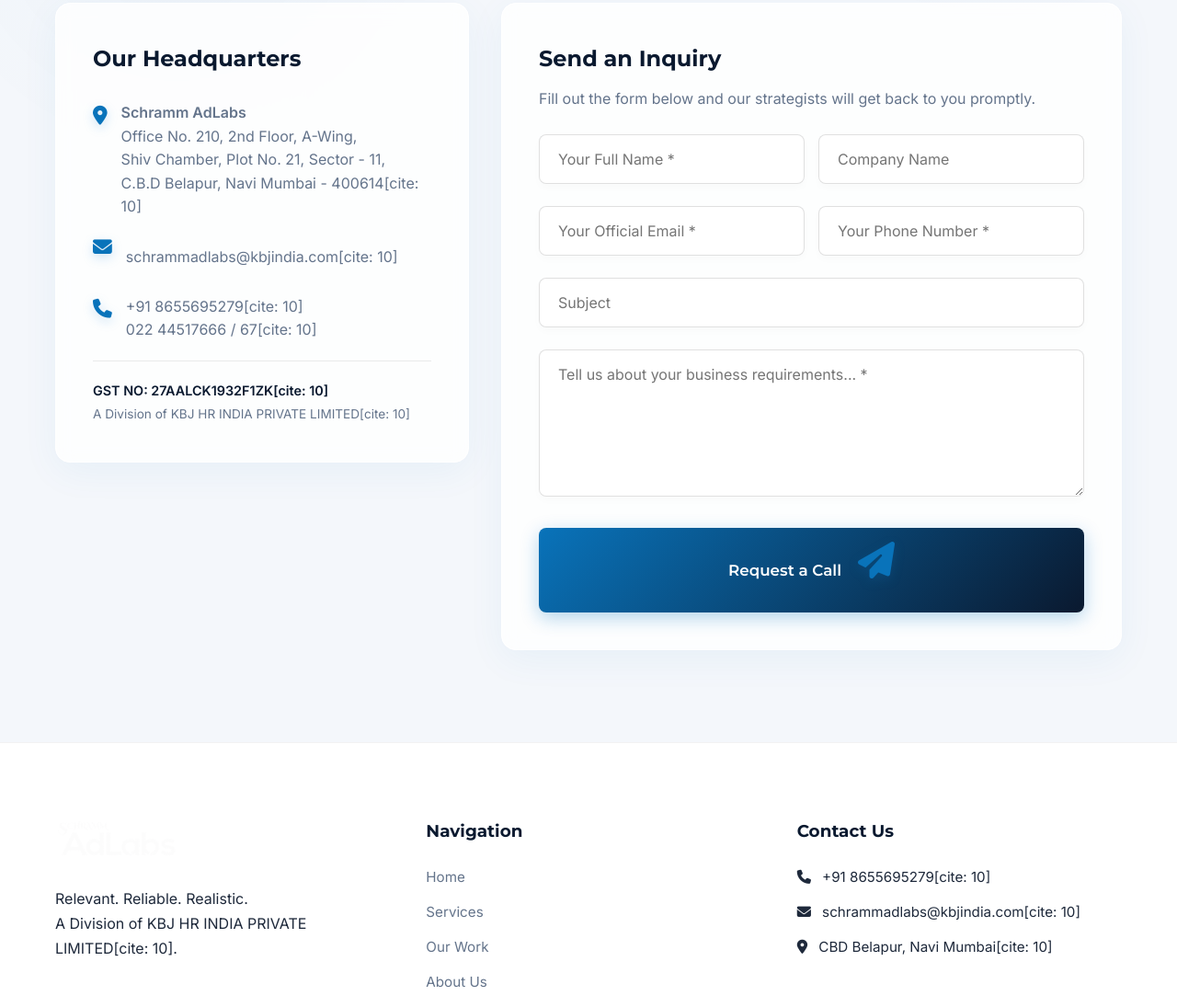
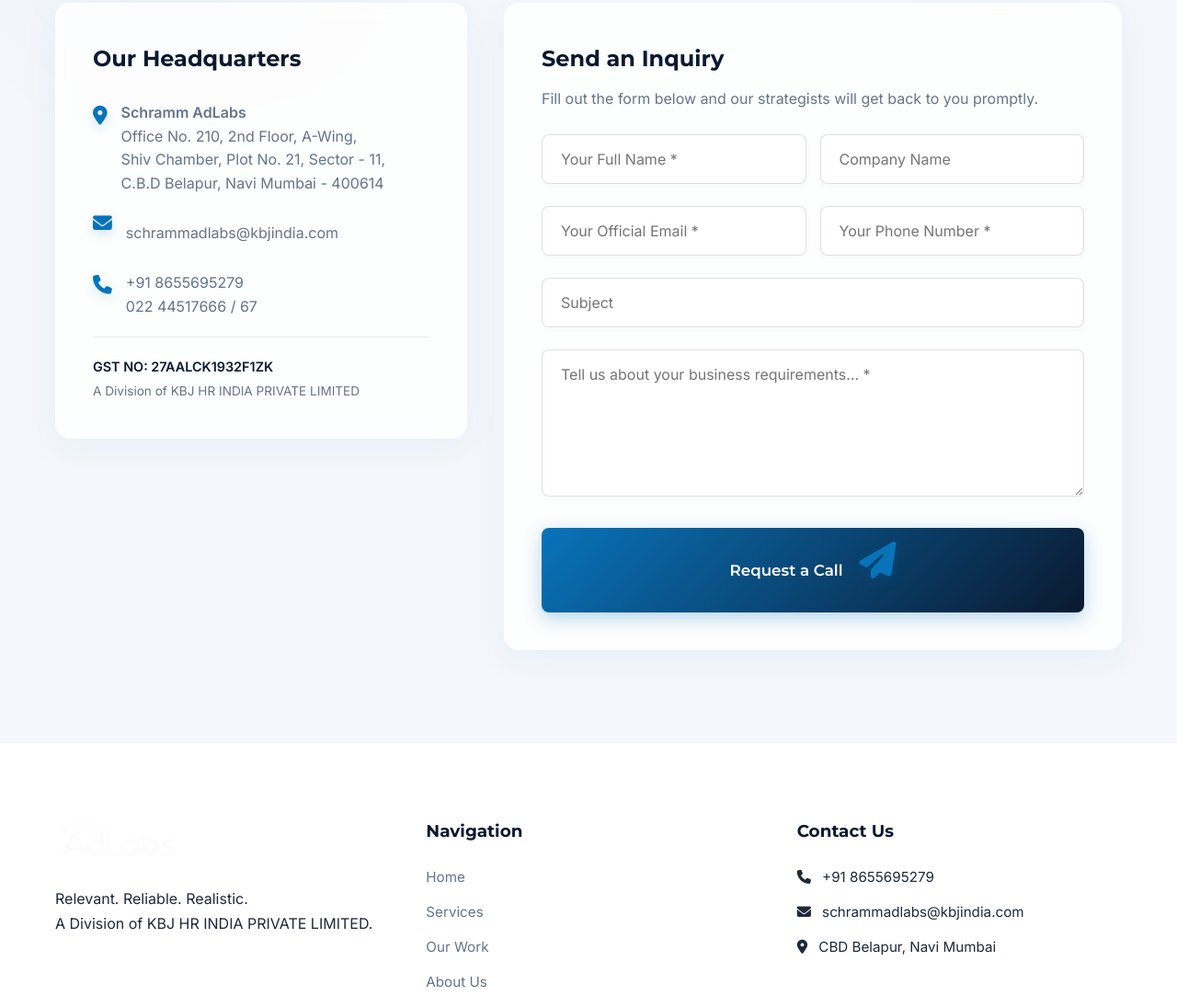
Before and after one commit to gaurav123deshmukh/test-schramm, a plain HTML site: page contact.html in a window 1280 px wide. Shown: the part 511-1606 px from the top of the page at 92% size. Drawn offline with Linux system fonts and the light colour scheme.

Commit message:
Update contact.html

```diff
--- a/contact.html
+++ b/contact.html
@@ -5,21 +5,45 @@
     <meta name="viewport" content="width=device-width, initial-scale=1, maximum-scale=5, user-scalable=yes">
     <title>Contact Us | Schramm AdLabs</title>
 
-    <!-- Favicon -->
     <link rel="icon" href="FAV ICON.webp" type="image/webp">
 
-    <!-- Fonts & Icons -->
     <link rel="preconnect" href="https://fonts.googleapis.com">
     <link rel="preconnect" href="https://fonts.gstatic.com" crossorigin>
     <link href="https://fonts.googleapis.com/css2?family=Inter:wght@300;400;500;600&family=Montserrat:wght@500;600;700;800&display=swap" rel="stylesheet">
     <link href="https://cdnjs.cloudflare.com/ajax/libs/font-awesome/6.6.0/css/all.min.css" rel="stylesheet">
 
     <link rel="stylesheet" href="style.css">
+
+    <style>
+        .contact-wrapper {
+            display: grid;
+            grid-template-columns: 1fr 1.5fr;
+            gap: 40px;
+            align-items: start;
+        }
+        .form-row {
+            display: grid;
+            grid-template-columns: 1fr 1fr;
+            gap: 15px;
+            width: 100%;
+        }
+
+        /* Mobile Breakpoints */
+        @media (max-width: 992px) {
+            .contact-wrapper {
+                grid-template-columns: 1fr; /* Stacks the address and form on top of each other */
+            }
+        }
+        @media (max-width: 600px) {
+            .form-row {
+                grid-template-columns: 1fr; /* Stacks the inputs (Name/Email) on top of each other */
+            }
+        }
+    </style>
 </head>
 <body>
     <div id="preloader"><div class="spinner"></div></div>
 
-    <!-- Responsive Header matching screenshot -->
     <header>
         <div class="container nav-wrapper">
             <a href="index.html" class="logo">
@@ -46,12 +70,12 @@
     <section class="page-header">
         <div class="container reveal">
             <h1>Let's Talk Business</h1>
-            <p>Reach out to discuss your customized marketing plan[cite: 10].</p>
+            <p>Reach out to discuss your customized marketing plan.</p>
         </div>
     </section>
 
     <section class="content-section">
-        <div class="container grid" style="grid-template-columns: 1fr 1.5fr; align-items: start;">
+        <div class="container contact-wrapper">
 
             <div class="card reveal" style="padding: 40px;">
                 <h3 style="font-size: 1.5rem; color: var(--dark-navy); margin-bottom: 25px;">Our Headquarters</h3>
@@ -62,23 +86,23 @@
                         <strong>Schramm AdLabs</strong><br>
                         Office No. 210, 2nd Floor, A-Wing, <br>
                         Shiv Chamber, Plot No. 21, Sector - 11, <br>
-                        C.B.D Belapur, Navi Mumbai - 400614[cite: 10]
+                        C.B.D Belapur, Navi Mumbai - 400614
                     </p>
                 </div>
 
                 <div style="display: flex; align-items: center; margin-bottom: 20px;">
                     <i class="fa-solid fa-envelope" style="font-size: 1.3rem; color: var(--primary-blue); margin-right: 15px;"></i>
-                    <p style="color: var(--text-light); margin: 0;">schrammadlabs@kbjindia.com[cite: 10]</p>
+                    <p style="color: var(--text-light); margin: 0;">schrammadlabs@kbjindia.com</p>
                 </div>
 
                 <div style="display: flex; align-items: center; margin-bottom: 20px;">
                     <i class="fa-solid fa-phone" style="font-size: 1.3rem; color: var(--primary-blue); margin-right: 15px;"></i>
-                    <p style="color: var(--text-light); margin: 0;">+91 8655695279[cite: 10]<br>022 44517666 / 67[cite: 10]</p>
+                    <p style="color: var(--text-light); margin: 0;">+91 8655695279<br>022 44517666 / 67</p>
                 </div>
 
                 <div style="border-top: 1px solid rgba(0,0,0,0.08); padding-top: 20px; margin-top: 10px;">
-                    <p style="font-size: 0.9rem; font-weight: 600; color: var(--dark-navy); margin: 0;">GST NO: 27AALCK1932F1ZK[cite: 10]</p>
-                    <p style="font-size: 0.85rem; color: var(--text-light); margin-top: 4px;">A Division of KBJ HR INDIA PRIVATE LIMITED[cite: 10]</p>
+                    <p style="font-size: 0.9rem; font-weight: 600; color: var(--dark-navy); margin: 0;">GST NO: 27AALCK1932F1ZK</p>
+                    <p style="font-size: 0.85rem; color: var(--text-light); margin-top: 4px;">A Division of KBJ HR INDIA PRIVATE LIMITED</p>
                 </div>
             </div>
 
@@ -87,12 +111,12 @@
                 <p style="color: var(--text-light); margin-bottom: 25px;">Fill out the form below and our strategists will get back to you promptly.</p>
 
                 <form class="contact-form" action="thank-you.html">
-                    <div style="display: grid; grid-template-columns: repeat(auto-fit, minmax(200px, 1fr)); gap: 15px; width: 100%;">
+                    <div class="form-row">
                         <input type="text" placeholder="Your Full Name *" required>
                         <input type="text" placeholder="Company Name">
                     </div>
 
-                    <div style="display: grid; grid-template-columns: repeat(auto-fit, minmax(200px, 1fr)); gap: 15px; width: 100%;">
+                    <div class="form-row">
                         <input type="email" placeholder="Your Official Email *" required>
                         <input type="tel" placeholder="Your Phone Number *" required>
                     </div>
@@ -114,7 +138,7 @@
             <div class="footer-grid">
                 <div class="footer-logo">
                     <a href="index.html"><img src="image_33197f.png" alt="Schramm AdLabs Logo"></a>
-                    <p>Relevant. Reliable. Realistic.<br>A Division of KBJ HR INDIA PRIVATE LIMITED[cite: 10].</p>
+                    <p>Relevant. Reliable. Realistic.<br>A Division of KBJ HR INDIA PRIVATE LIMITED.</p>
                 </div>
                 <div class="footer-links">
                     <h4>Navigation</h4>
@@ -128,9 +152,9 @@
                 <div class="footer-links">
                     <h4>Contact Us</h4>
                     <ul>
-                        <li><i class="fa-solid fa-phone" style="margin-right: 8px;"></i> +91 8655695279[cite: 10]</li>
-                        <li><i class="fa-solid fa-envelope" style="margin-right: 8px;"></i> schrammadlabs@kbjindia.com[cite: 10]</li>
-                        <li><i class="fa-solid fa-location-dot" style="margin-right: 8px;"></i> CBD Belapur, Navi Mumbai[cite: 10]</li>
+                        <li><i class="fa-solid fa-phone" style="margin-right: 8px;"></i> +91 8655695279</li>
+                        <li><i class="fa-solid fa-envelope" style="margin-right: 8px;"></i> schrammadlabs@kbjindia.com</li>
+                        <li><i class="fa-solid fa-location-dot" style="margin-right: 8px;"></i> CBD Belapur, Navi Mumbai</li>
                     </ul>
                 </div>
             </div>
```
